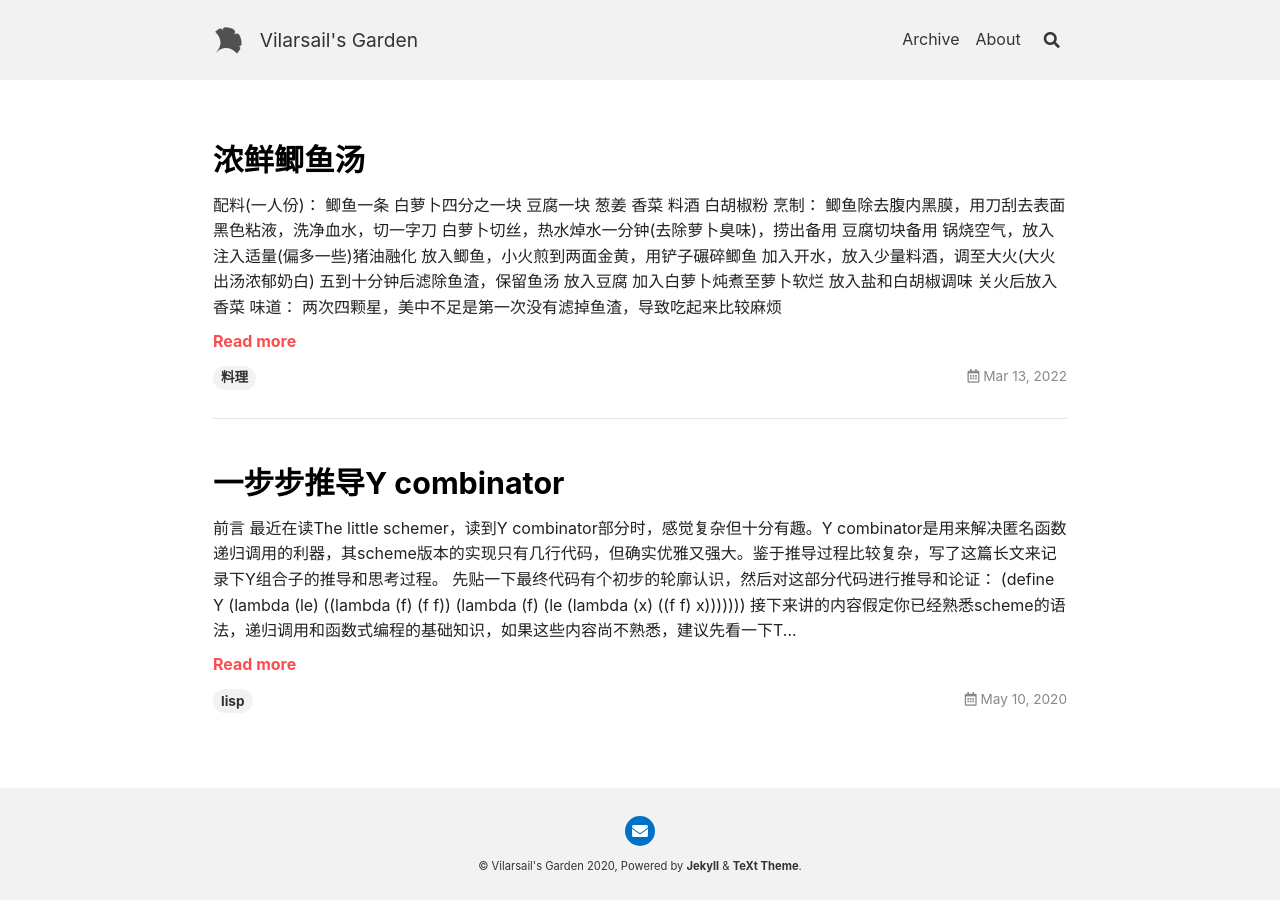
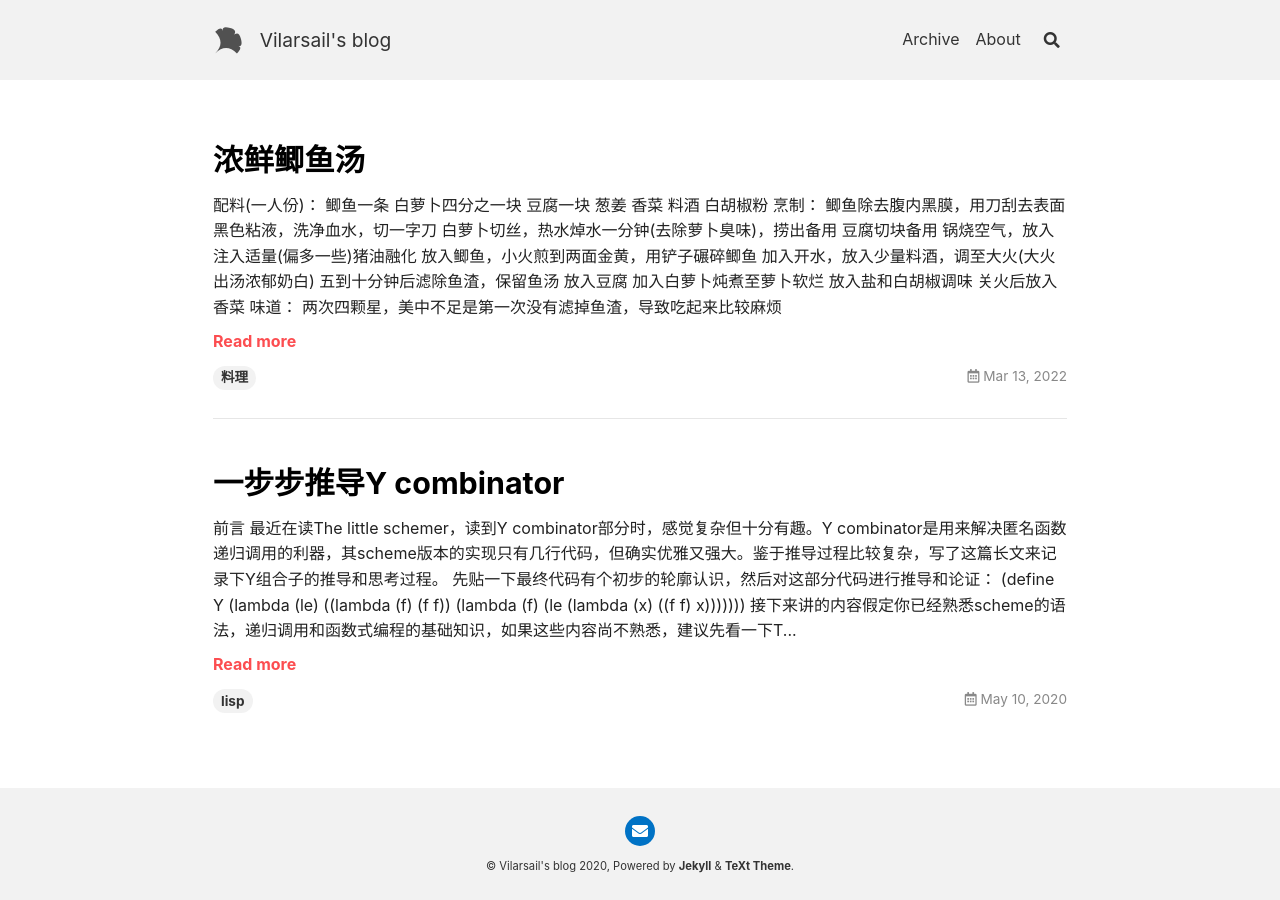
Before and after one commit to vilarsail/vilarsail.github.io, a Jekyll site: the page built from index.html, in a window 1280 px wide. Built offline with Jekyll 4.4.1, drawn with Linux system fonts in a browser that asks for light colours; nearby versions of some CDN libraries; the list of posts is cut into pages by our own code.

```diff
--- a/_config.yml
+++ b/_config.yml
@@ -20,7 +20,7 @@ text_skin: default # "default" (default), "dark", "forest", "ocean", "chocolate"
 highlight_theme: default # "default" (default), "tomorrow", "tomorrow-night", "tomorrow-night-eighties", "tomorrow-night-blue", "tomorrow-night-bright"
 url     : # the base hostname & protocol for your site e.g. https://www.someone.com
 baseurl : # does not include hostname
-title   : Vilarsail's Garden
+title   : Vilarsail's blog
 description: > # this means to ignore newlines until "Language & timezone"
   Your Site Description
 
--- a/about.md
+++ b/about.md
@@ -4,6 +4,6 @@ titles:
 key: page-about
 ---
 
-Welcome to my garden.
+Welcome to my world.
 
 Here is my e-mail address: **vilarsail@gmail.com**.
```
